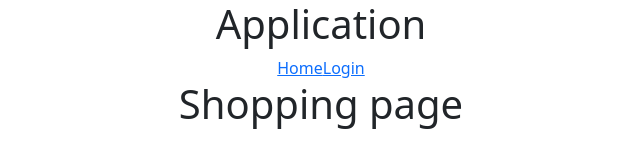
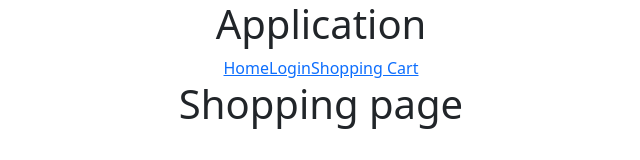
Before and after one commit to Huisquare/TT1_15, a React (Create React App) app in the folder frontend/: page / in a window 1280 px wide. Shown: the top 160 px of the page, without its empty margins (319-959 px from the left). Built offline with nearby package versions, Linux system fonts and the light colour scheme.

Commit message:
add shopping cart route

```diff
--- a/frontend/src/App.js
+++ b/frontend/src/App.js
@@ -12,6 +12,7 @@ import {
 } from "react-router-dom";
 import Login from "./components/Login.js";
 import Navbar from "./components/Navbar";
+import ShoppingCart from "./components/shoppingcart";
 
 function App() {
 
@@ -23,6 +24,7 @@ function App() {
         <Switch>
           <Route exact path="/" render={() => <h1>Shopping page</h1> } />
           <Route path="/login" component={Login}></Route>
+          <Route path="/cart" component={ShoppingCart}></Route>
         </Switch>
       </Router>
     </div>
--- a/frontend/src/components/Navbar.js
+++ b/frontend/src/components/Navbar.js
@@ -7,6 +7,7 @@ const Navbar = () => {
             <nav>
                 <Link to="/">Home</Link>
                 <Link to="/login">Login</Link>
+                <Link to="/cart">Shopping Cart</Link>
             </nav>
         </div>
     )
```
